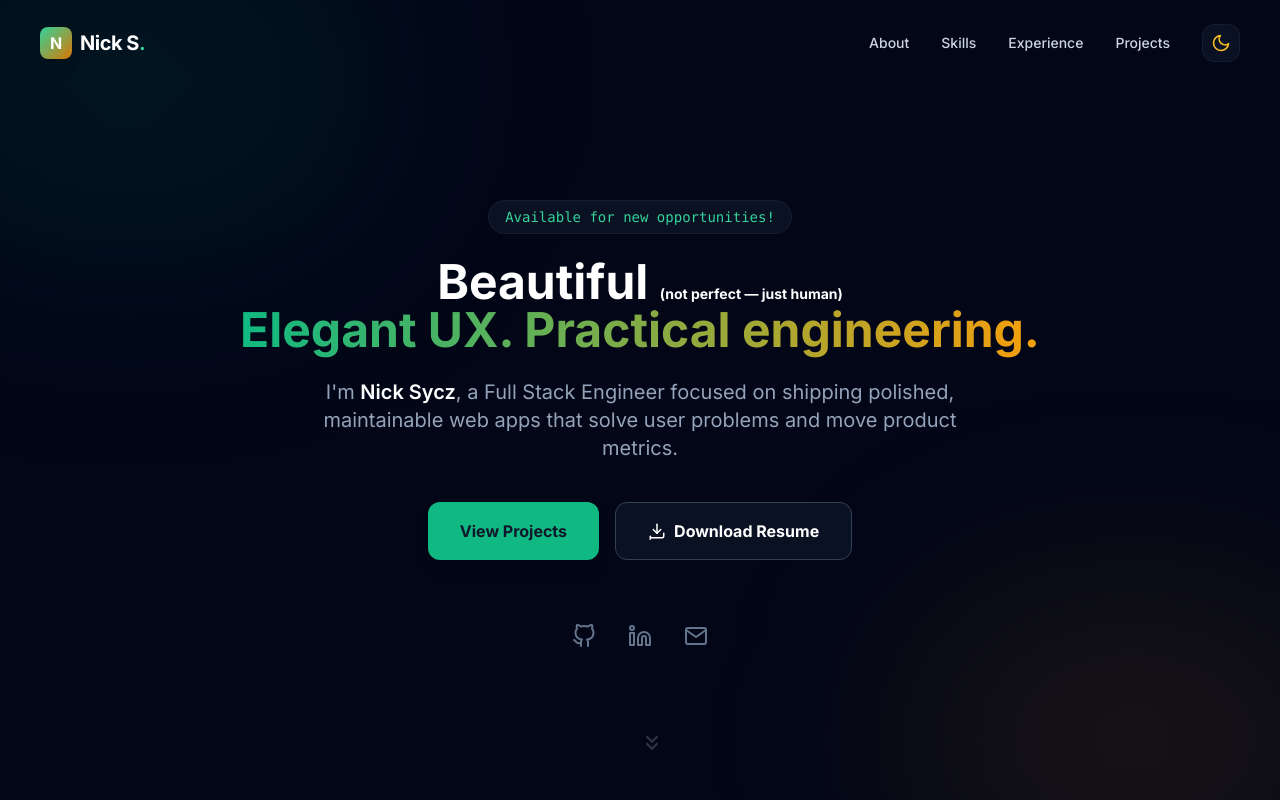
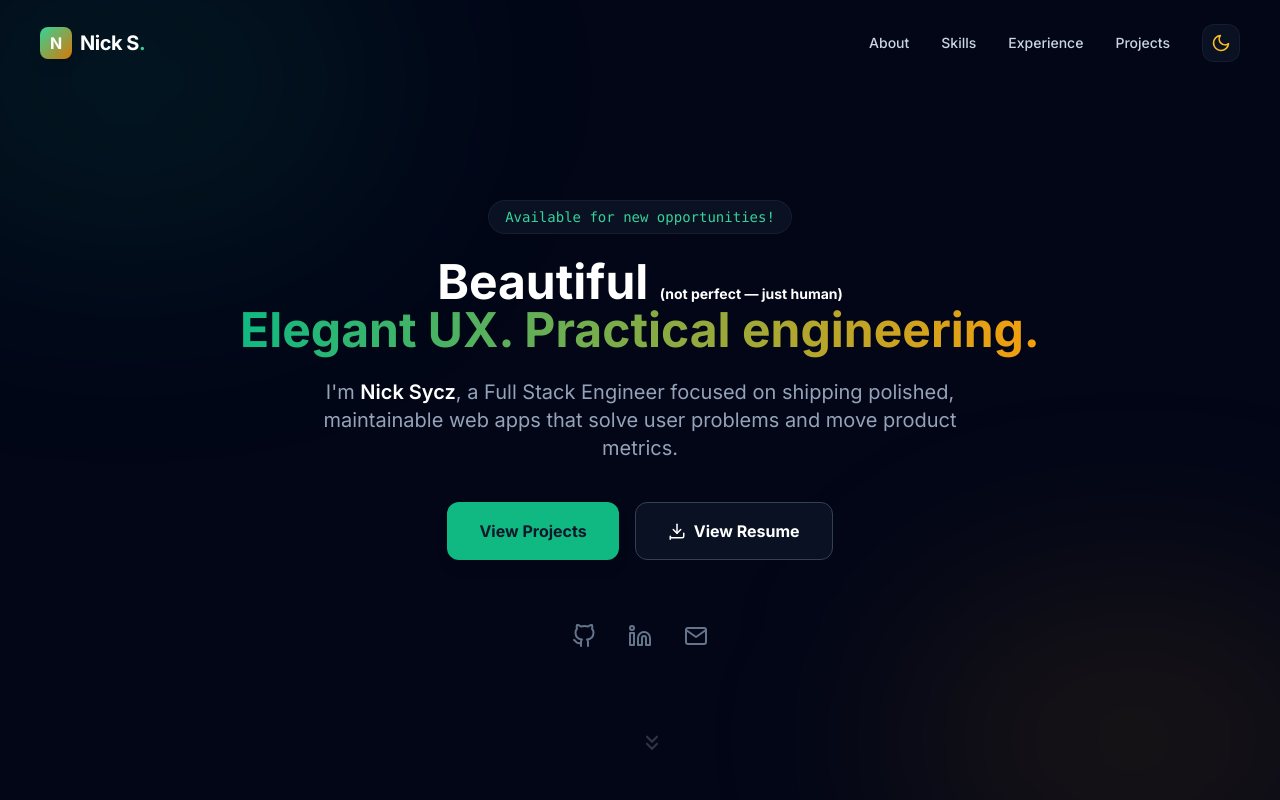
Before and after one commit to NicholasSycz/portfolio, a React (Vite) app: page /#/ in a window 1280 px wide. Shown: the top 800 px of the page. Built offline with nearby package versions, Linux system fonts and the light colour scheme; no server answers.

Commit message:
added an id to the resume link for gtm

```diff
--- a/components/Hero.tsx
+++ b/components/Hero.tsx
@@ -49,8 +49,9 @@ const Hero: React.FC = () => {
             href={PERSONAL_INFO.resumeUrl}
             download
             className="px-8 py-4 glass-panel hover:bg-slate-100 dark:hover:bg-slate-800 text-slate-900 dark:text-white font-bold rounded-xl transition-all border border-slate-200 dark:border-slate-700 hover:scale-105 flex items-center justify-center gap-2"
+            id="resume-link"
           >
-            <ICONS.Download /> Download Resume
+            <ICONS.Download /> View Resume
           </a>
           {/* <a
             href="#contact"
```
